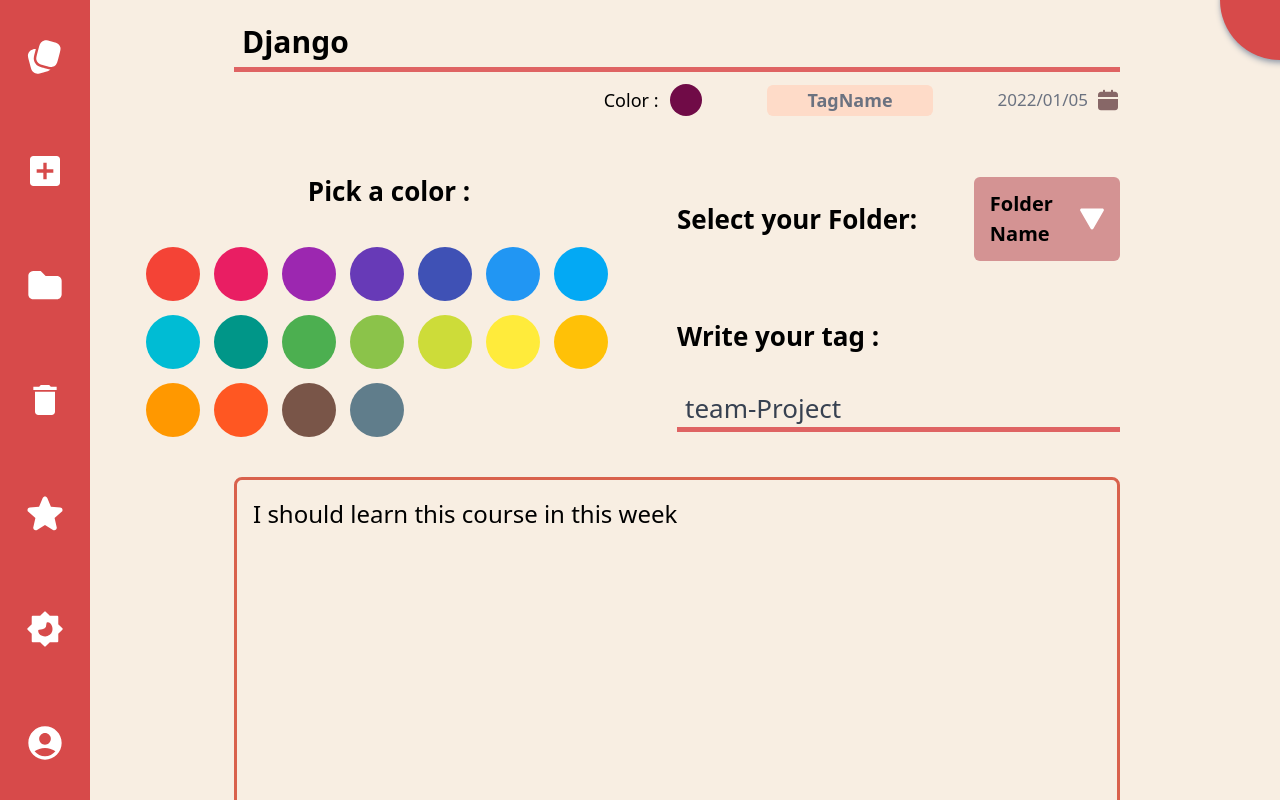
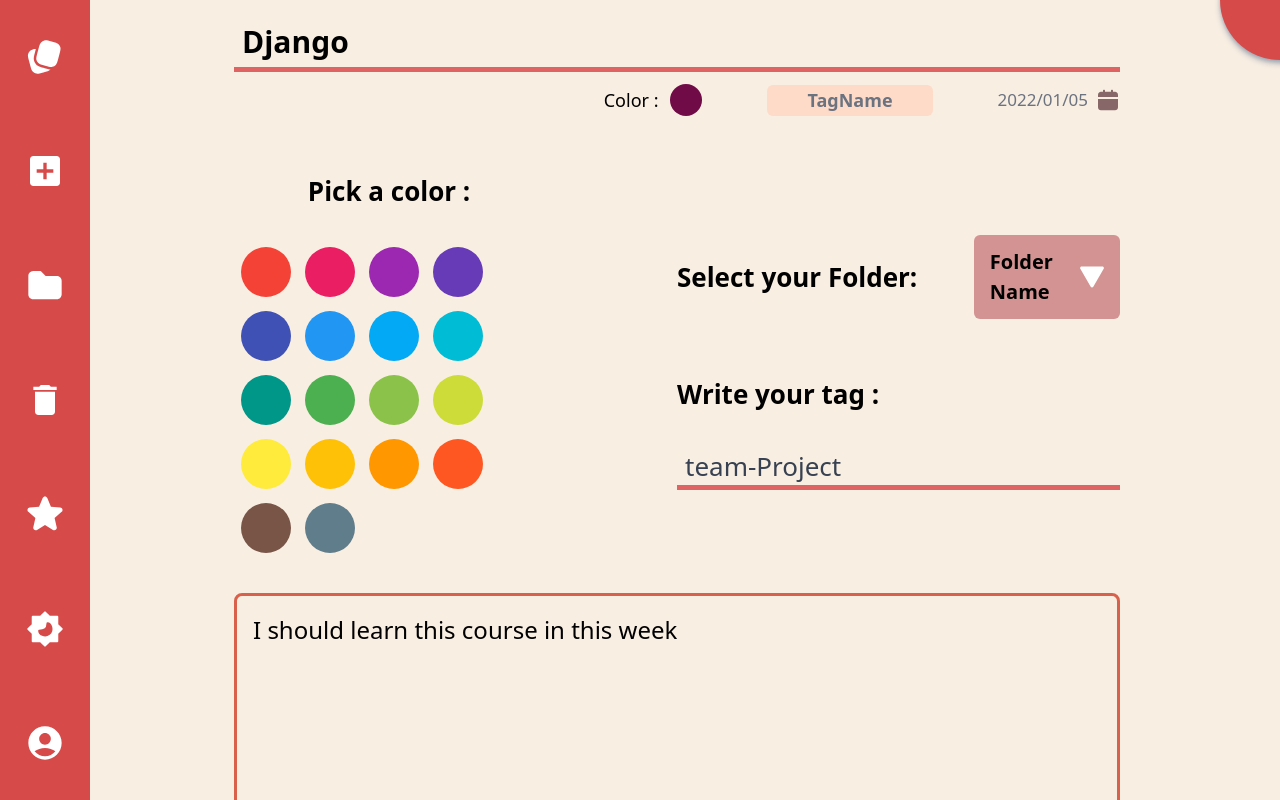
Before and after one commit to Legimmort82/NoteApp, a Next.js app: page /note/Edit/1 in a window 1280 px wide. Built offline with nearby package versions, Linux system fonts and the light colour scheme.

Commit message:
add some small chages

```diff
--- a/src/pages/note/Edit/[noteId].jsx
+++ b/src/pages/note/Edit/[noteId].jsx
@@ -103,8 +103,8 @@ const EditNote = () => {
 
                 <CirclePicker
                   color={selectColor}
-                  circleSize={54}
-                  width="500px"
+                  circleSize={50}
+                  width="100%"
 
                   onChangeComplete={color => setSelectColor(color.hex)}
                 />
--- a/src/pages/note/addnotes.jsx
+++ b/src/pages/note/addnotes.jsx
@@ -88,8 +88,8 @@ function addnotes() {
 
                 <CirclePicker
                   color={selectColor}
-                  circleSize={54}
-                  width="500px"
+                  circleSize={50}
+                  width="100%"
                   onChangeComplete={color => setSelectColor(color.hex)}
                 />
 
```
